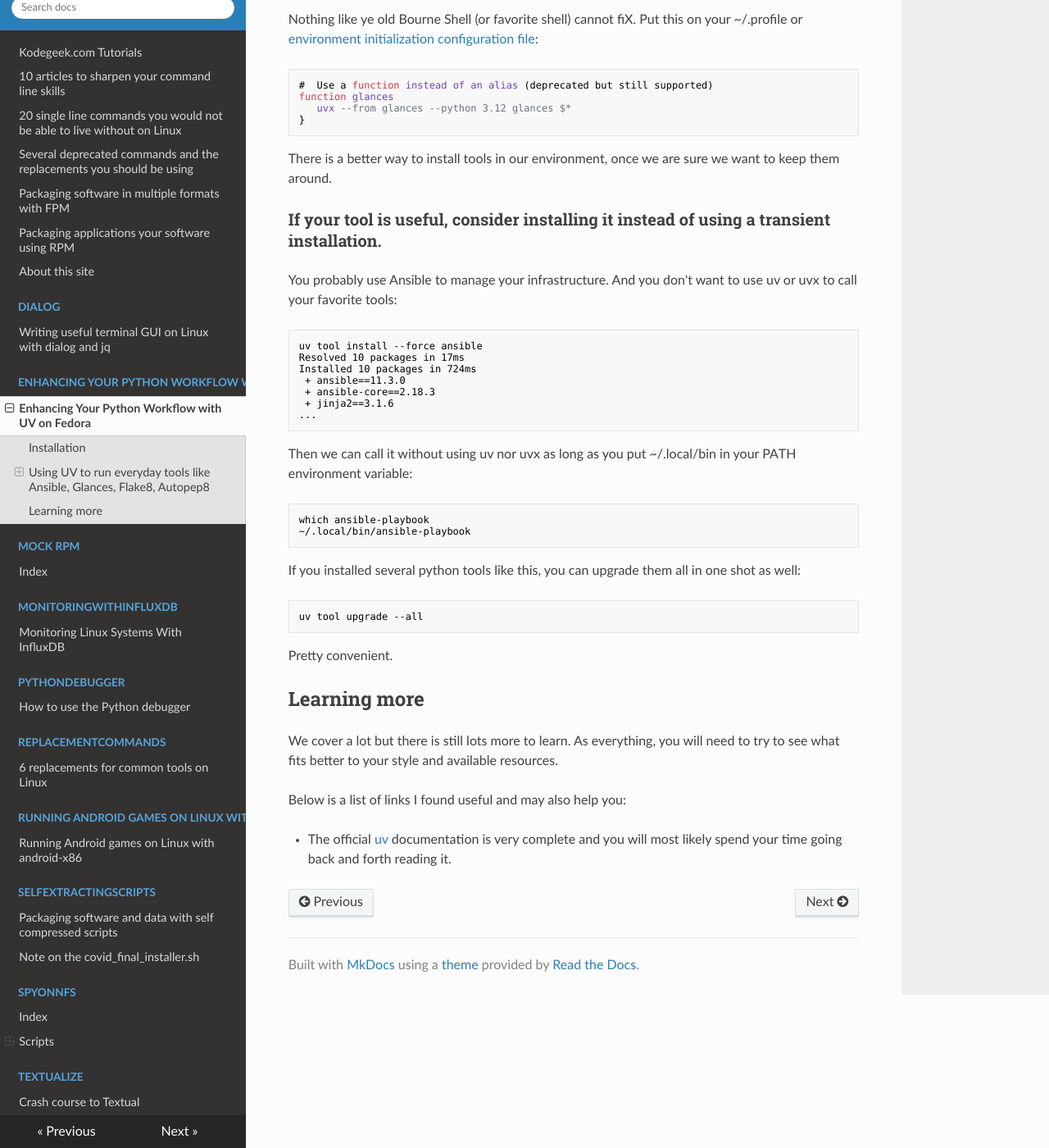
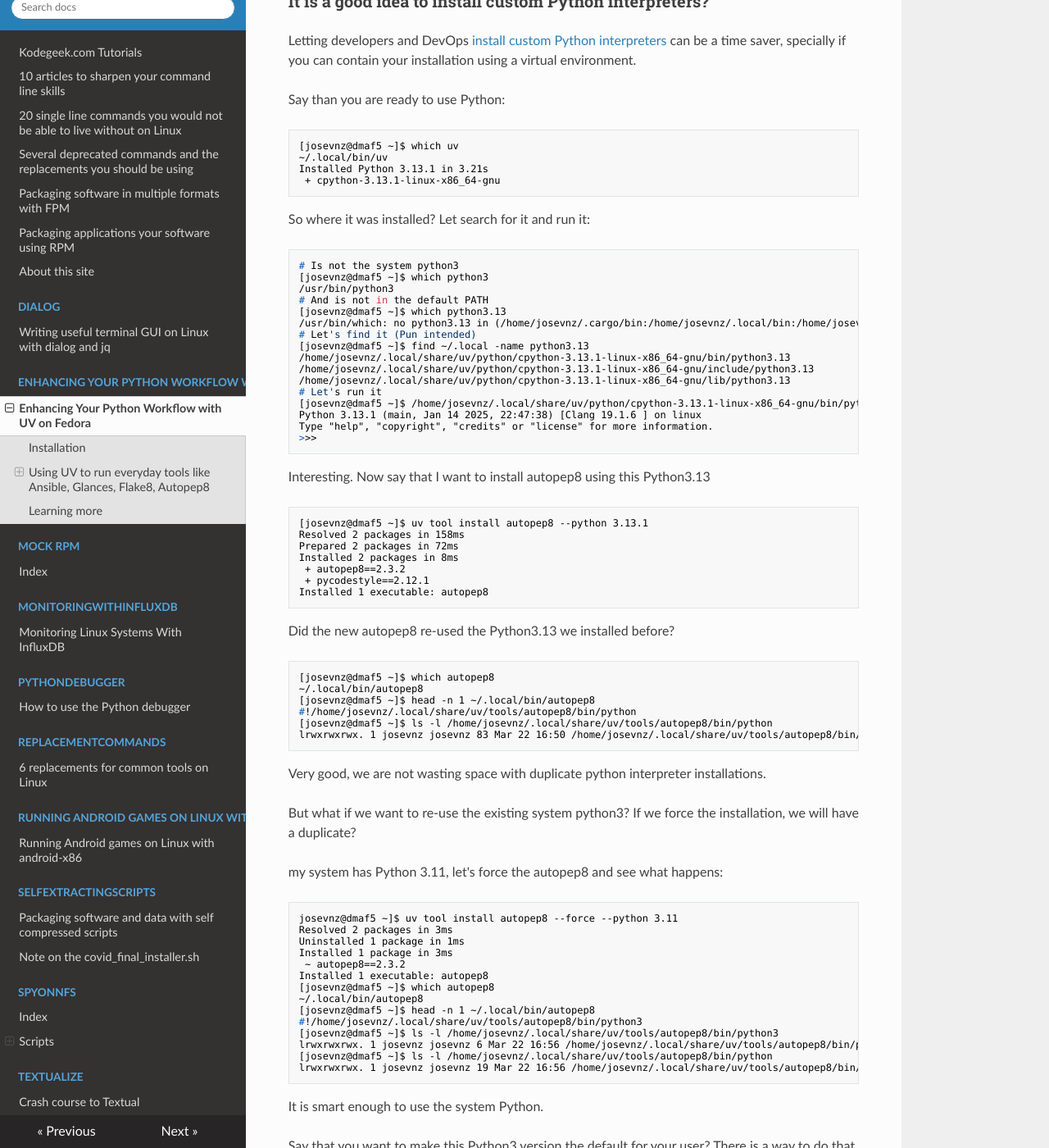
Before and after one commit to josevnz/tutorials, an MkDocs documentation site: the page built from docs/Enhancing_Your_Python_Workflow_with_UV_on_Fedora/README.md, in a window 1280 px wide and 1400 px high, scrolled down 1650 px. Shown: the whole window at 82% size. Built offline with MkDocs 1.6.1, drawn with Linux system fonts in a browser that asks for light colours; nearby versions of some CDN libraries; some of the changed text lies outside the part shown.

Commit message:
Managing Python interpreter with uv update.

````diff
--- a/docs/Enhancing_Your_Python_Workflow_with_UV_on_Fedora/README.md
+++ b/docs/Enhancing_Your_Python_Workflow_with_UV_on_Fedora/README.md
@@ -39,13 +39,13 @@ pip install glances
 glances
 ```
 
-You can see now where this is going. Instead I could do the following with uv:
+You can see now where this is going. Instead, I could do the following with uv:
 
 ```shell
 uv tool run glances
 ```
 
-OK, a single line, This creates an temporary environment which is discarded once we're done with the tool.
+OK, a single line, This creates a temporary environment which is discarded once we're done with the tool.
 
 Let me show you the equivalent command, it is called `uvx`:
 
@@ -65,20 +65,125 @@ Less typing, uv created a virtual environment for me and downloaded glaces there
 uvx --from glances --python 3.12 glances
 ```
 
-If you call this command again, uvx will re-use the virtual environment it created.
+If you call this command again, uvx will re-use the virtual environment it created, using the Python interpreter of your choice.
+
+### It is a good idea to install custom Python interpreters?
+
+Letting developers and DevOps [install custom Python interpreters](https://docs.astral.sh/uv/concepts/python-versions/#installing-a-python-version) can be a time saver, specially if you can contain your installation using a virtual environment.
+
+Say than you are ready to use Python:
+
+```shell
+[josevnz@dmaf5 ~]$ which uv
+~/.local/bin/uv
+Installed Python 3.13.1 in 3.21s
+ + cpython-3.13.1-linux-x86_64-gnu
+```
+
+So where it was installed? Let search for it and run it:
+```shell
+# Is not the system python3
+[josevnz@dmaf5 ~]$ which python3
+/usr/bin/python3
+# And is not in the default PATH
+[josevnz@dmaf5 ~]$ which python3.13
+/usr/bin/which: no python3.13 in (/home/josevnz/.cargo/bin:/home/josevnz/.local/bin:/home/josevnz/bin:/usr/local/bin:/usr/local/sbin:/usr/bin:/usr/sbin:/home/josevnz/.local/share/JetBrains/Toolbox/scripts)
+# Let's find it (Pun intended)
+[josevnz@dmaf5 ~]$ find ~/.local -name python3.13
+/home/josevnz/.local/share/uv/python/cpython-3.13.1-linux-x86_64-gnu/bin/python3.13
+/home/josevnz/.local/share/uv/python/cpython-3.13.1-linux-x86_64-gnu/include/python3.13
+/home/josevnz/.local/share/uv/python/cpython-3.13.1-linux-x86_64-gnu/lib/python3.13
+# Let's run it
+[josevnz@dmaf5 ~]$ /home/josevnz/.local/share/uv/python/cpython-3.13.1-linux-x86_64-gnu/bin/python3.13
+Python 3.13.1 (main, Jan 14 2025, 22:47:38) [Clang 19.1.6 ] on linux
+Type "help", "copyright", "credits" or "license" for more information.
+>>>
+```
+
+Interesting. Now say that I want to install autopep8 using this Python3.13
+```shell
+[josevnz@dmaf5 ~]$ uv tool install autopep8 --python 3.13.1
+Resolved 2 packages in 158ms
+Prepared 2 packages in 72ms
+Installed 2 packages in 8ms
+ + autopep8==2.3.2
+ + pycodestyle==2.12.1
+Installed 1 executable: autopep8
+```
+
+Did the new autopep8 re-used the Python3.13 we installed before?
+
+```shell
+[josevnz@dmaf5 ~]$ which autopep8
+~/.local/bin/autopep8
+[josevnz@dmaf5 ~]$ head -n 1 ~/.local/bin/autopep8
+#!/home/josevnz/.local/share/uv/tools/autopep8/bin/python
+[josevnz@dmaf5 ~]$ ls -l /home/josevnz/.local/share/uv/tools/autopep8/bin/python
+lrwxrwxrwx. 1 josevnz josevnz 83 Mar 22 16:50 /home/josevnz/.local/share/uv/tools/autopep8/bin/python -> /home/josevnz/.local/share/uv/python/cpython-3.13.1-linux-x86_64-gnu/bin/python3.13
+```
+
+Very good, we are not wasting space with duplicate python interpreter installations.
+
+But what if we want to re-use the existing system python3? If we force the installation, we will have a duplicate?
+
+my system has Python 3.11, let's force the autopep8 and see what happens:
+
+```shell
+josevnz@dmaf5 ~]$ uv tool install autopep8 --force --python 3.11
+Resolved 2 packages in 3ms
+Uninstalled 1 package in 1ms
+Installed 1 package in 3ms
+ ~ autopep8==2.3.2
+Installed 1 executable: autopep8
+[josevnz@dmaf5 ~]$ which autopep8
+~/.local/bin/autopep8
+[josevnz@dmaf5 ~]$ head -n 1 ~/.local/bin/autopep8
+#!/home/josevnz/.local/share/uv/tools/autopep8/bin/python3
+[josevnz@dmaf5 ~]$ ls -l /home/josevnz/.local/share/uv/tools/autopep8/bin/python3
+lrwxrwxrwx. 1 josevnz josevnz 6 Mar 22 16:56 /home/josevnz/.local/share/uv/tools/autopep8/bin/python3 -> python
+[josevnz@dmaf5 ~]$ ls -l /home/josevnz/.local/share/uv/tools/autopep8/bin/python
+lrwxrwxrwx. 1 josevnz josevnz 19 Mar 22 16:56 /home/josevnz/.local/share/uv/tools/autopep8/bin/python -> /usr/bin/python3.11
+```
+
+It is smart enough to use the system Python.
+
+Say that you want to make this Python3 version the default for your user? There is a way to do that using the experimental flag `--preview` and `--default` (makes it python3):
+
+```shell
+[josevnz@dmaf5 ~]$ uv python install 3.13 --default --preview
+Installed Python 3.13.1 in 23ms
+ + cpython-3.13.1-linux-x86_64-gnu (python, python3, python3.13)
+# Which one is now python3
+[josevnz@dmaf5 ~]$ which python3
+~/.local/bin/python3
+# Is python3.13 our default python3?
+[josevnz@dmaf5 ~]$ which python3.13
+~/.local/bin/python3.13
+```
+
+What if you have company policies that discourages downloading a Python runtime, or you want to enforce a more strict control?
+
+If you create a `$XDG_CONFIG_DIRS/uv/uv.toml` or `~/.config/uv/uv.toml` file, you can put the following setting there:
+
+```toml
+# ~/.config/uv/uv.toml
+
+```
+
+Fedora managers had an interesting conversation about [how manage this policy](https://src.fedoraproject.org/rpms/uv/pull-request/18), worth reading.
 
 #### But this still is a lot of typing
 
-Nothing like ye old Bourne Shell (or favorite shell) cannot fiX.  Put this on your ~/.profile or [environment initialization configuration file](https://fedoramagazine.org/customizing-bash/):
+Nothing like ye old Bourne Shell (or favorite shell) cannot fix.  Put this on your ~/.profile or [environment initialization configuration file](https://fedoramagazine.org/customizing-bash/):
 
-```
+```shell
 #  Use a function instead of an alias (deprecated but still supported)
 function glances
    uvx --from glances --python 3.12 glances $*
 }
 ```
 
-There is a better way to install tools in our environment, once we are sure we want to keep them around.
+There is a better way to install tools in our environment, once we are sure we want to keep  a tool around.
 
 ### If your tool is useful, consider installing it instead of using a transient installation.
 
@@ -94,20 +199,27 @@ Installed 10 packages in 724ms
 ...
 ```
 
-Then we can call it without using uv nor uvx as long as you put ~/.local/bin in your PATH environment variable:
+Then we can call it without using uv nor uvx as long as you put ~/.local/bin in your PATH environment variable. You can confirm if that is the case by calling which:
 
 ```shell
 which ansible-playbook
 ~/.local/bin/ansible-playbook
 ```
 
-If you installed several python tools like this, you can upgrade them all in one shot as well:
+Another advantage of using 'tools install' is that if they are big (like Ansible), or you have a slow network connection, you only install once and next time you call it, is there.
+
+Last time, if you installed several python tools like this, you can upgrade them all in one shot as well with the `--upgrade` flag:
 
 ```shell
-uv tool upgrade --all
+[josevnz@dmaf5 ~]$ uv tool upgrade --all
+Updated glances v4.3.0.8 -> v4.3.1
+ - glances==4.3.0.8
+ + glances==4.3.1
+Installed 1 executable: glances
+
 ```
 
-Pretty convenient.
+Pretty convenient!
 
 ## Learning more
 
````
Also changed, not shown: other parts of docs/Enhancing_Your_Python_Workflow_with_UV_on_Fedora/README.md (+3 -3 lines).
